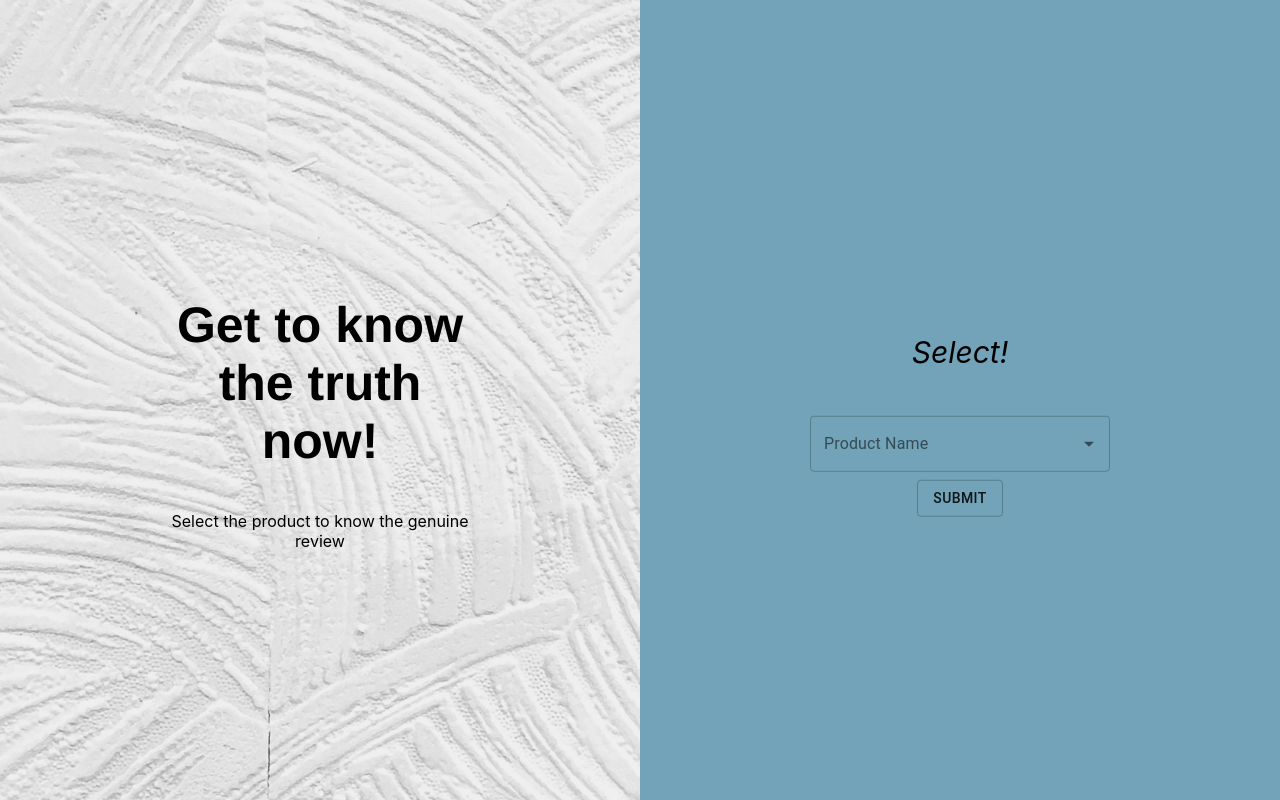
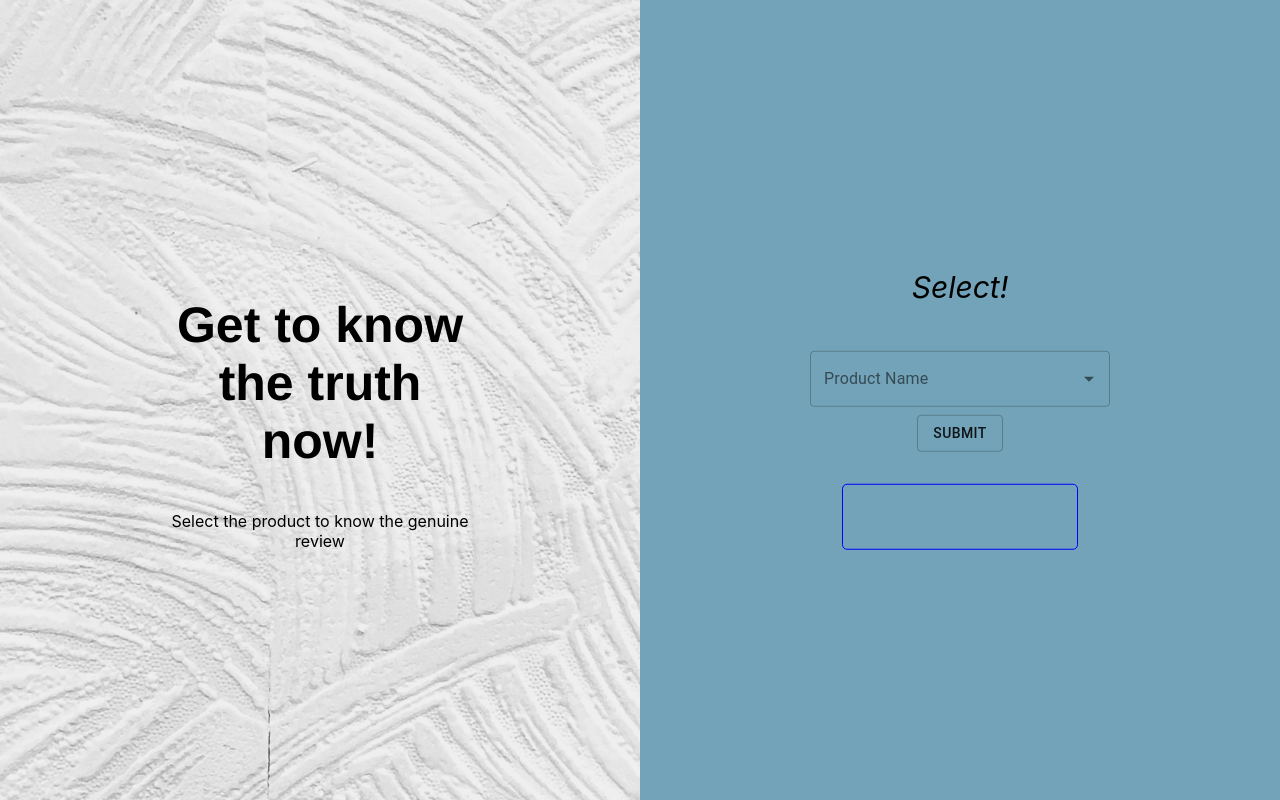
Before and after one commit to Bhairavi-shah/AbstractiveUserReviewConsolidation, a React (Create React App) app in the folder WebApp/my-app/: page / in a window 1280 px wide. Built offline with nearby package versions, Linux system fonts and the light colour scheme.

Commit message:
front end edits

```diff
--- a/WebApp/my-app/src/App.css
+++ b/WebApp/my-app/src/App.css
@@ -36,3 +36,22 @@
     transform: rotate(360deg);
   }
 }
+
+.summaryText{
+  border: thin solid blue;
+  padding: 2rem;
+  margin: 2rem;
+  width: 300;
+  border-radius: 5px;
+  display: flex;
+  flex-direction: column;
+}
+
+.sumTextSpace {
+  position: relative;
+  top: -47px;
+  background: white;
+  padding: 7px;
+  width: 106px;
+  color: blue;
+}
--- a/WebApp/my-app/src/App.js
+++ b/WebApp/my-app/src/App.js
@@ -6,11 +6,18 @@ const data = require('./product_details (2).json');
 let productId = "";
 
 
+
 class App extends Component {
   constructor () {
     super()
     this.handleClick = this.handleClick.bind(this)
   }
+
+  state={
+    loading: true,
+    summary: null,
+    charat: "",
+  };
 
   async handleClick () {
     const response = await fetch('/preprocess', {
@@ -18,7 +25,14 @@ class App extends Component {
       headers: { 'Content-Type': 'application/json' },
       body: JSON.stringify({ 'product_id': productId }),
     })
-console.log(await response.json())
+    const data = await response.json();
+
+    this.setState({summary:data, loading: false, charat:data.Sentiment[0]});
+//console.log(await response.json())
+console.log("the summary text is", data);
+
+
+
   }
 
   render () {
@@ -39,7 +53,10 @@ console.log(await response.json())
       />
 
         <Button variant="outlined" onClick={this.handleClick}>Submit</Button>
+        <div className="summaryText">
+          {this.state.loading || !this.state.summary ? (<div></div> ) : (<div>{this.state.charat}</div>)}
 
+        </div>
     </div>
 
     )
--- a/WebApp/my-app/src/index.css
+++ b/WebApp/my-app/src/index.css
@@ -65,3 +65,21 @@ code {
   font-size: 30px;
   font-style: oblique;
 }
+
+.summaryText{
+  border: thin solid blue;
+  padding: 2rem;
+  margin: 2rem;
+  display: flex;
+  border-radius: 5px;
+  flex-direction: column;
+}
+
+.sumTextSpace {
+  position: relative;
+  top: -47px;
+  background: white;
+  padding: 7px;
+  width: 106px;
+  color: blue;
+}
```
